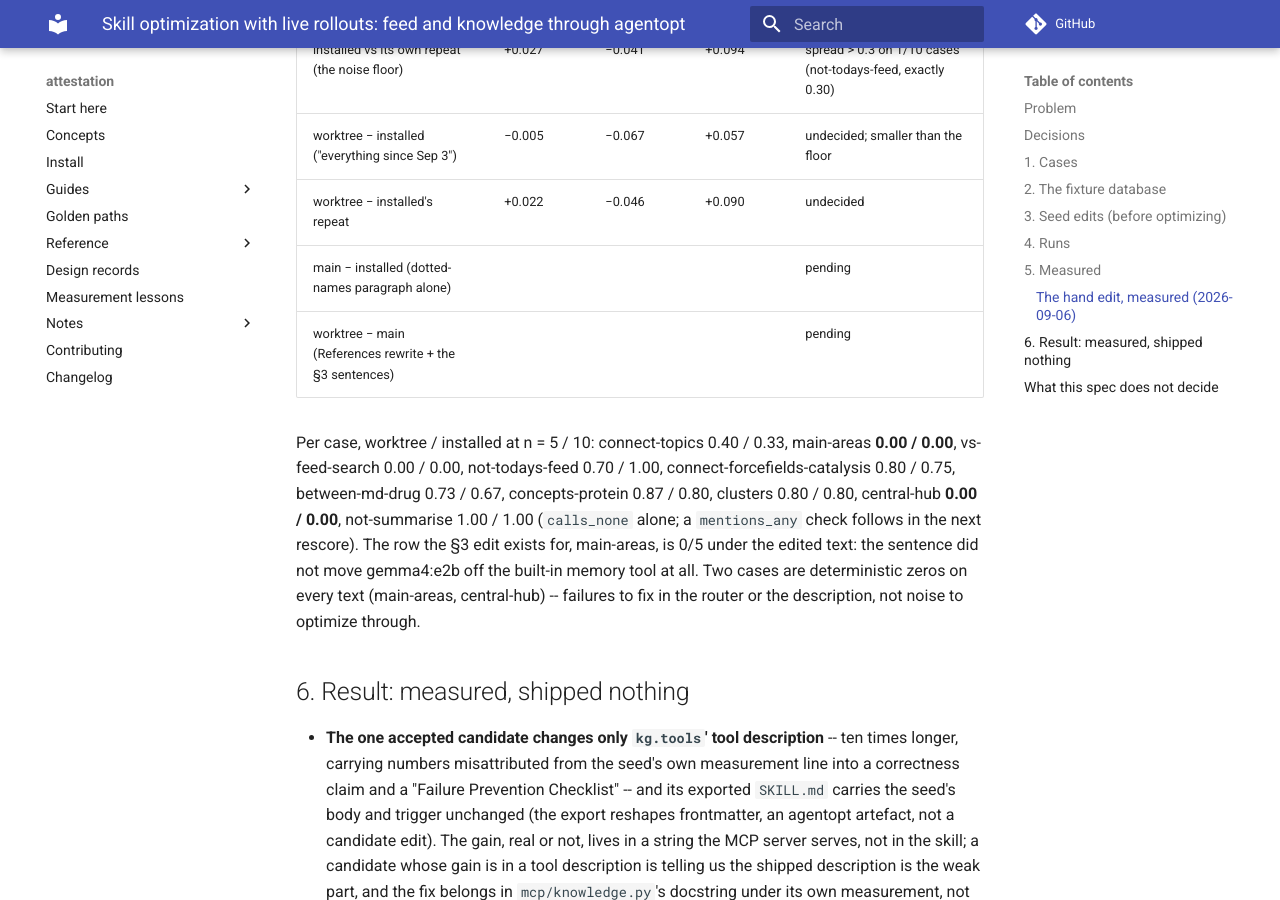
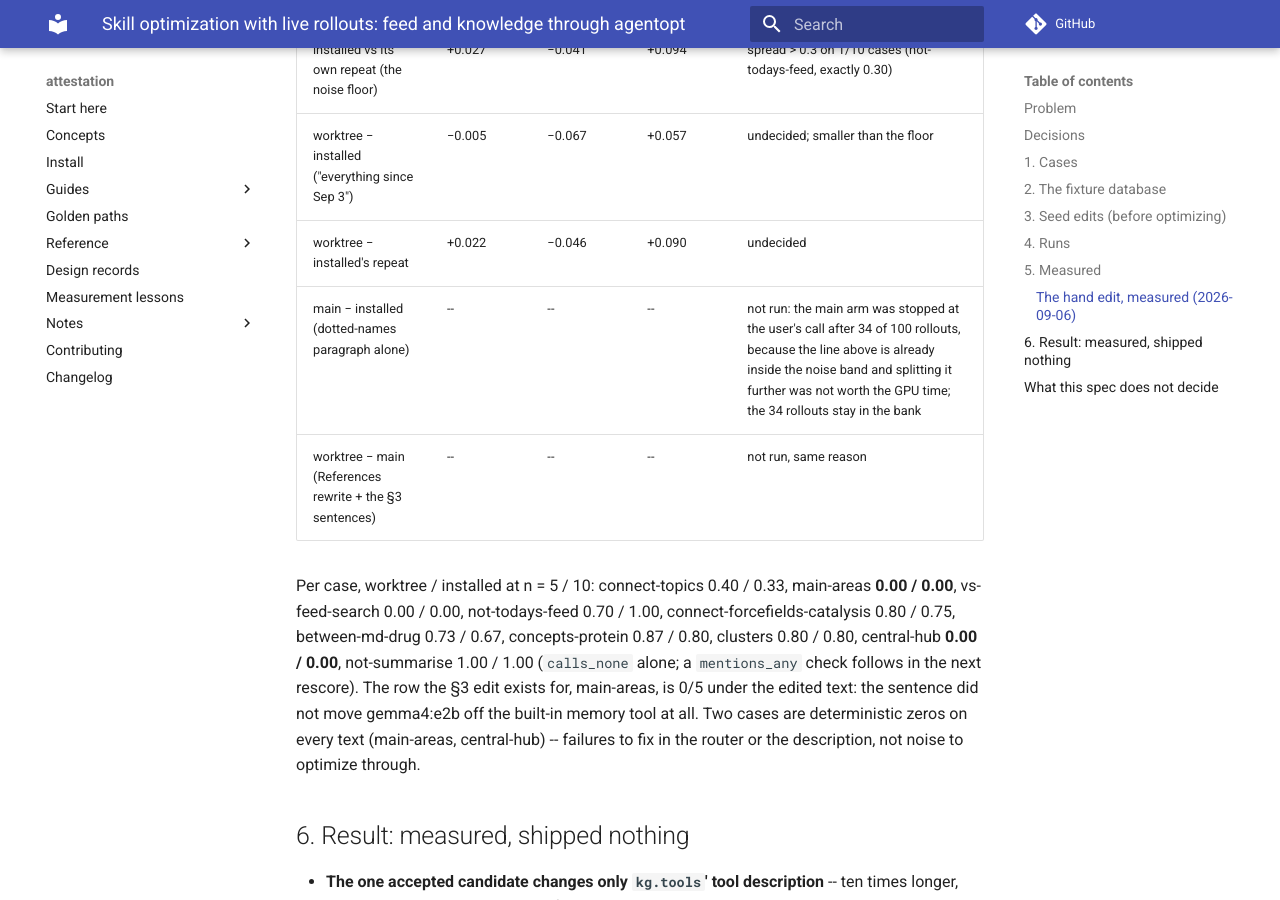
Before and after one commit to mgoldey/attestation, an MkDocs documentation site: the page built from docs/superpowers/specs/2026-09-05-skill-optimization-agentopt-design.md, in a window 1280 px wide and 900 px high, scrolled down 6467 px. Built offline with MkDocs 1.6.1 and Material for MkDocs 9.7.7, drawn with Linux system fonts in a browser that asks for light colours; comment, search, counter and statistics services are not loaded.

Commit message:
Spec 3 §5: the main arm was stopped at the user's call once the hand-edit line sat inside the noise band; the two split rows are recorded as not run

```diff
--- a/docs/superpowers/specs/2026-09-05-skill-optimization-agentopt-design.md
+++ b/docs/superpowers/specs/2026-09-05-skill-optimization-agentopt-design.md
@@ -192,8 +192,8 @@ fixture-health line). Texts are named by sha256 prefix:
 | installed vs its own repeat (the noise floor) | +0.027 | −0.041 | +0.094 | spread > 0.3 on 1/10 cases (not-todays-feed, exactly 0.30) |
 | worktree − installed ("everything since Sep 3") | −0.005 | −0.067 | +0.057 | undecided; smaller than the floor |
 | worktree − installed's repeat | +0.022 | −0.046 | +0.090 | undecided |
-| main − installed (dotted-names paragraph alone) | | | | pending |
-| worktree − main (References rewrite + the §3 sentences) | | | | pending |
+| main − installed (dotted-names paragraph alone) | -- | -- | -- | not run: the main arm was stopped at the user's call after 34 of 100 rollouts, because the line above is already inside the noise band and splitting it further was not worth the GPU time; the 34 rollouts stay in the bank |
+| worktree − main (References rewrite + the §3 sentences) | -- | -- | -- | not run, same reason |
 
 Per case, worktree / installed at n = 5 / 10: connect-topics 0.40 / 0.33,
 main-areas **0.00 / 0.00**, vs-feed-search 0.00 / 0.00, not-todays-feed
```
